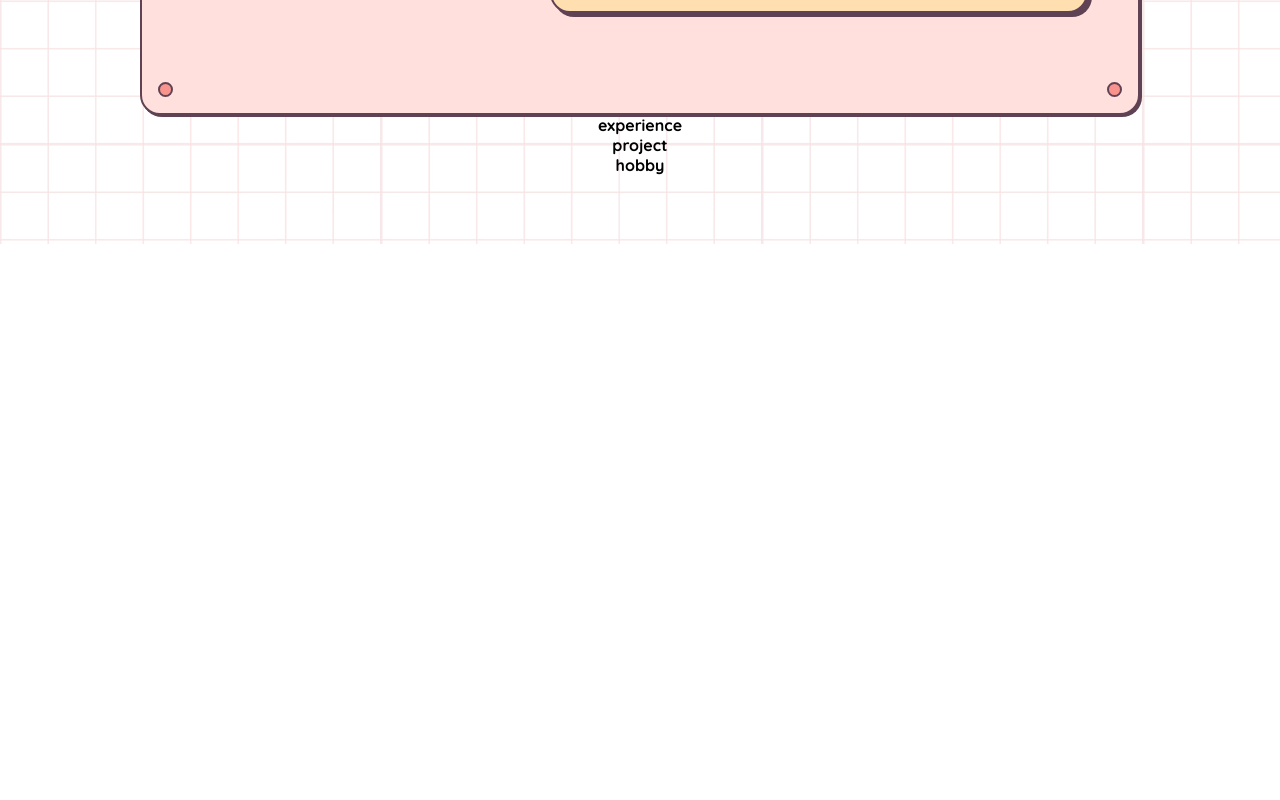
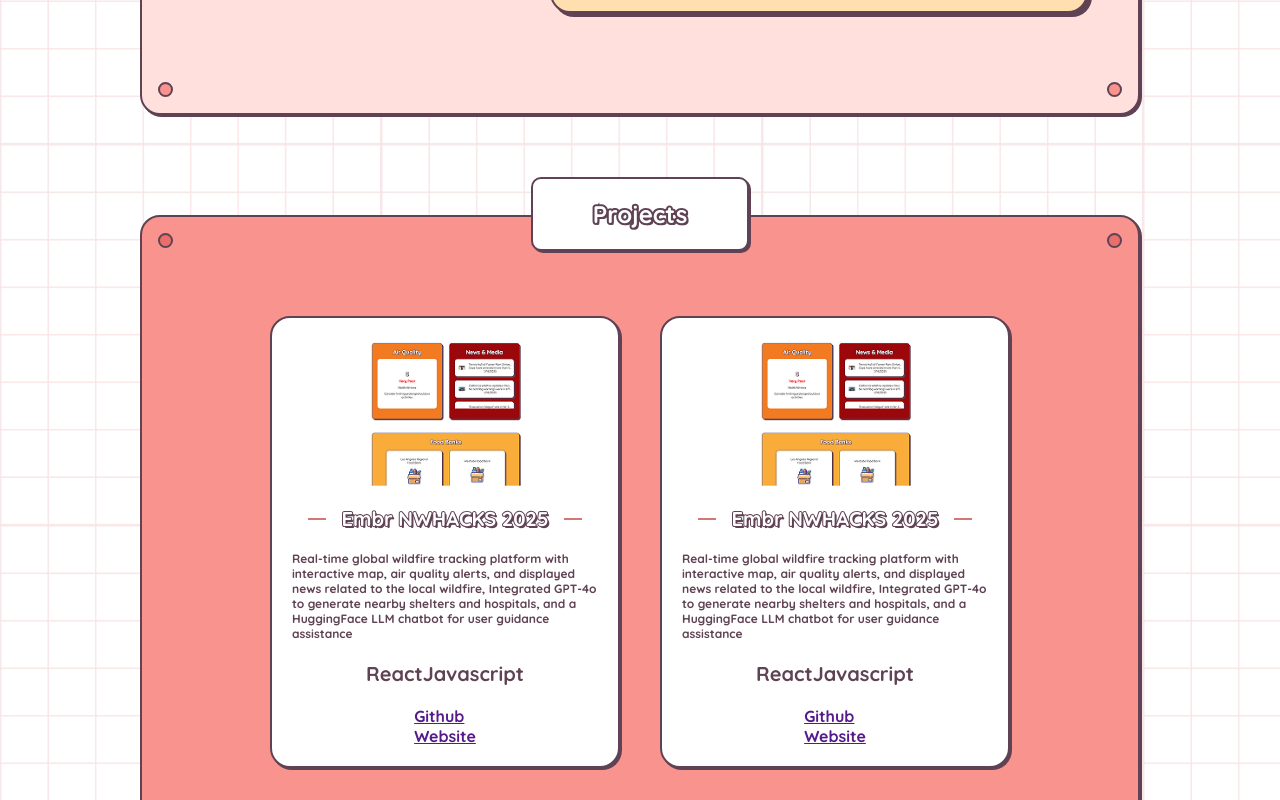
Before and after one commit to Hannahli6/hannahli6.github.io, a React (Create React App) app in the folder personal-website/: page / in a window 1280 px wide. Shown: the part 1380-2180 px from the top of the page. Before the commit the page ends 1624 px from the top, so only its background shows below. Built offline with nearby package versions, Linux system fonts and the light colour scheme.

Commit message:
project section

```diff
--- a/personal-website/src/App.jsx
+++ b/personal-website/src/App.jsx
@@ -13,8 +13,8 @@
       <Landing />
       <div className='main'>
         <About />
+        <Project />
         <Experience />
-        <Project />
         <Hobby />
       </div>
     </div>
--- a/personal-website/src/components/decorDots/decorDots.css
+++ b/personal-website/src/components/decorDots/decorDots.css
@@ -4,12 +4,6 @@
     border-radius: 50%;
     border: 2px solid var(--brown);
     position: absolute;
-    padding: inherit;
-}
-
-.decorDots{
-    width: 100%;
-    height: 100%;
 }
 
 .topLeft {
--- a/personal-website/src/components/projects/Project.jsx
+++ b/personal-website/src/components/projects/Project.jsx
@@ -1,10 +1,18 @@
-import React from 'react';
-import './project.css';
+import React from "react";
+import "./project.css";
+import ProjectCard from "./projectCard/ProjectCard.jsx";
+import SectionTitle from "../sectionTitle/SectionTitle.jsx";
+import DecorDots from "../decorDots/DecorDots.jsx";
 
 const Project = () => {
   return (
     <div className="project">
-     project
+      <SectionTitle section="Projects" />
+      <DecorDots colour={"deepRed"}/>
+      <div className="project-content">
+        <ProjectCard />
+        <ProjectCard />
+      </div>
     </div>
   );
 };
--- a/personal-website/src/components/projects/project.css
+++ b/personal-website/src/components/projects/project.css
@@ -0,0 +1,20 @@
+.project {
+  background-color: var(--red);
+  width: 100%;
+  border-radius: 20px;
+  border: 2px var(--brown) solid;
+  box-shadow: 2px 2px 0px var(--brown);
+  display: flex;
+  justify-content: center;
+  position: relative;
+}
+
+.project-content {
+  width: 100%;
+  padding: 10% 5%;
+  display: flex;
+  justify-content: center;
+  align-items: center;
+  gap: 40px;
+  flex-wrap: wrap;
+}
--- /dev/null
+++ b/personal-website/src/components/projects/projectCard/ProjectCard.jsx
@@ -0,0 +1,35 @@
+import React from "react";
+import "./projectCard.css";
+
+const ProjectCard = () => {
+  return (
+    <div className="projectCard">
+      <img src="/img/EmbrProject.png" className="project-image"></img>
+      <div className="project-info">
+        <h4 className="project-title">Embr NWHACKS 2025</h4>
+        <p>
+          Real-time global wildfire tracking platform with interactive map, air
+          quality alerts, and displayed news related to the local wildfire,
+          Integrated GPT-4o to generate nearby shelters and hospitals, and a
+          HuggingFace LLM chatbot for user guidance assistance
+        </p>
+        <div className="skillTags">
+          <span className="skillTag">React</span>
+          <span className="skillTag">Javascript</span>
+        </div>
+        <div className="projectLinks">
+          <div className="projectLink">
+            {/* link icon */}
+            <a href="">Github</a>
+          </div>
+          <div className="projectLink">
+            {/* link icon */}
+            <a href="">Website</a>
+          </div>
+        </div>
+      </div>
+    </div>
+  );
+};
+
+export default ProjectCard;
--- /dev/null
+++ b/personal-website/src/components/projects/projectCard/projectCard.css
@@ -0,0 +1,47 @@
+.projectCard{
+    display: flex;
+    flex-direction: column;
+    align-items: center;
+    justify-content: center;
+    padding: 20px;
+    background-color: var(--white);
+    border-radius: 20px;
+    border: 2px var(--brown) solid;
+    box-shadow: 2px 2px 0px var(--brown);
+    max-width: 350px;
+    max-height: 550px;
+    width: 100%;
+    gap: 20px;
+}
+.project-image{
+    width: 100%;
+    border-radius: 10px;
+    object-fit: cover;
+}
+.project-info{
+    display: flex;
+    flex-direction: column;
+    align-items: center;
+    justify-content: center;
+    gap: 20px;
+    /* width: 100%; */
+}
+
+.project-title {
+  display: flex;
+  align-items: center;
+  width: 100%;
+  flex: 1;
+  white-space: nowrap;
+}
+
+.project-title::before,
+.project-title::after {
+  content: "";
+  /* flex: 1; */
+  height: 2px;
+  background-color: #d17874; /* soft red line color */
+  margin: 0 1rem;
+  width: 100%;
+
+}
--- a/personal-website/src/components/skill/Skill.jsx
+++ b/personal-website/src/components/skill/Skill.jsx
@@ -8,7 +8,7 @@
       <div className="skill-icon">
         <img src={`/img/techStackIcons/${skill}.png`} alt={`${skill} icon`} />
       </div>
-      <p>{skill}</p>
+      <h6>{skill}</h6>
     </div>
   );
 };
--- a/personal-website/src/index.css
+++ b/personal-website/src/index.css
@@ -74,12 +74,17 @@
   paint-order: stroke fill;
 }
 
-p, h6 {
+h6 {
   font-size: var(--font-size-xs);  /* 12px */
   color: var(--white);
   text-shadow: 1px 1px 0px var(--brown);
   -webkit-text-stroke: 2px var(--brown);
   paint-order: stroke fill;
+}
+
+p {
+  font-size: var(--font-size-xs);  /* 16px */
+  color: var(--brown);
 }
 
 button{
@@ -113,10 +118,14 @@
   max-width: 1000px;
   width: 90%;
   margin: 100px auto;
+  gap: 100px;
 }
 
 @media only screen and (max-width: 768px) {
   span{
     font-size: var(--font-size-sm);
   }
+  h4{
+    font-size: var(--font-size-sm);  /* 16px */
+  }
 }
```
Also changed, not shown: personal-website/public/img/EmbrProject.png (added).
